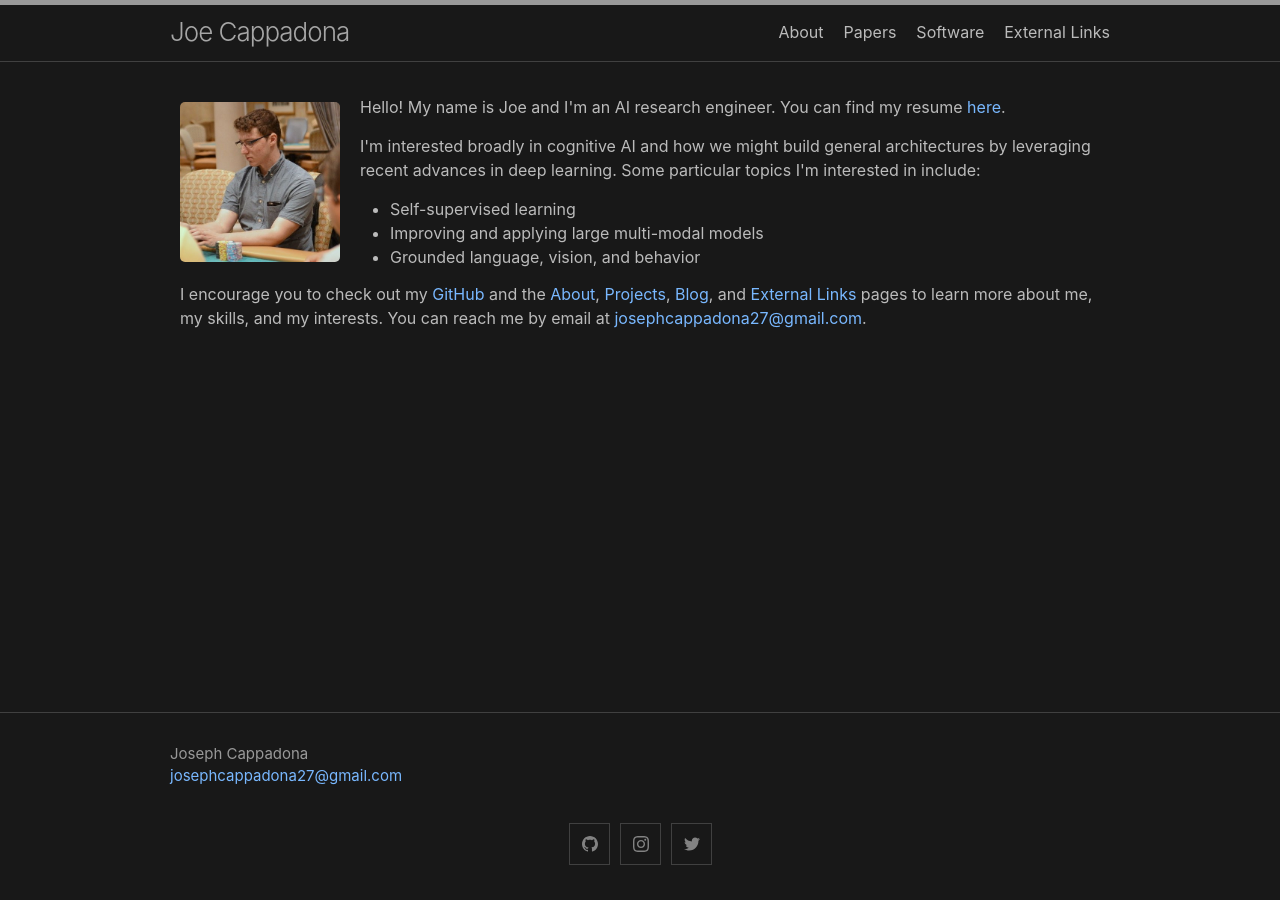
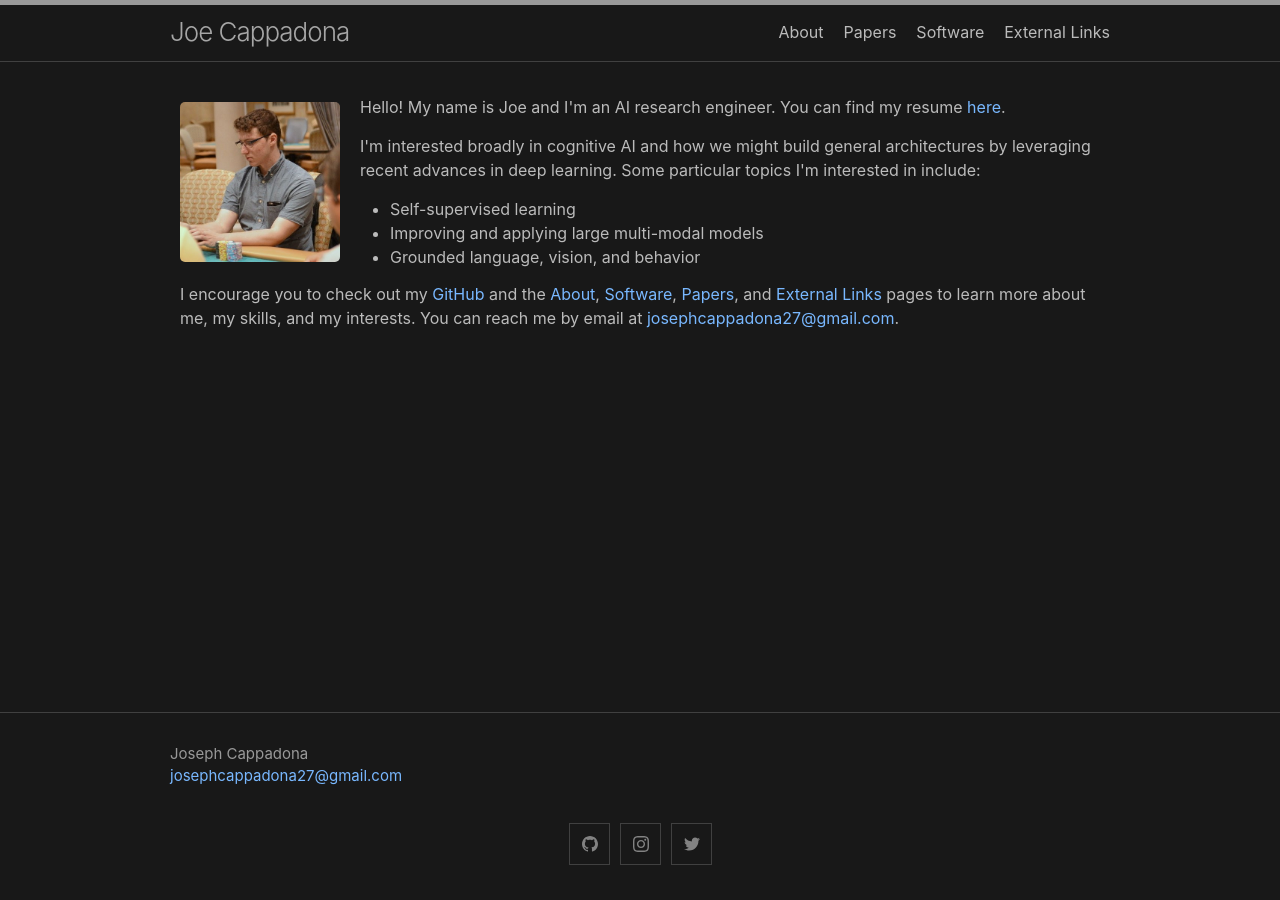
Before and after one commit to josephcappadona/josephcappadona.github.io, a Jekyll site: the page built from index.md, in a window 1280 px wide. Built offline with Jekyll 4.4.1, drawn with Linux system fonts in a browser that asks for light colours.

Commit message:
Update index.md

```diff
--- a/index.md
+++ b/index.md
@@ -20,6 +20,6 @@ layout: home
     </div>
   </div>
   <div style="margin: 10px;">
-    I encourage you to check out my <a href="https://github.com/josephcappadona">GitHub</a> and the <a href="/about">About</a>, <a href="/projects">Projects</a>, <a href="/blog">Blog</a>, and <a href="/external-links">External Links</a> pages to learn more about me, my skills, and my interests. You can reach me by email at <a href="mailto:josephcappadona27@gmail.com">josephcappadona27@gmail.com</a>.
+    I encourage you to check out my <a href="https://github.com/josephcappadona">GitHub</a> and the <a href="/about">About</a>, <a href="/software">Software</a>, <a href="/papers">Papers</a>, and <a href="/external-links">External Links</a> pages to learn more about me, my skills, and my interests. You can reach me by email at <a href="mailto:josephcappadona27@gmail.com">josephcappadona27@gmail.com</a>.
   </div>
 </div>
```
